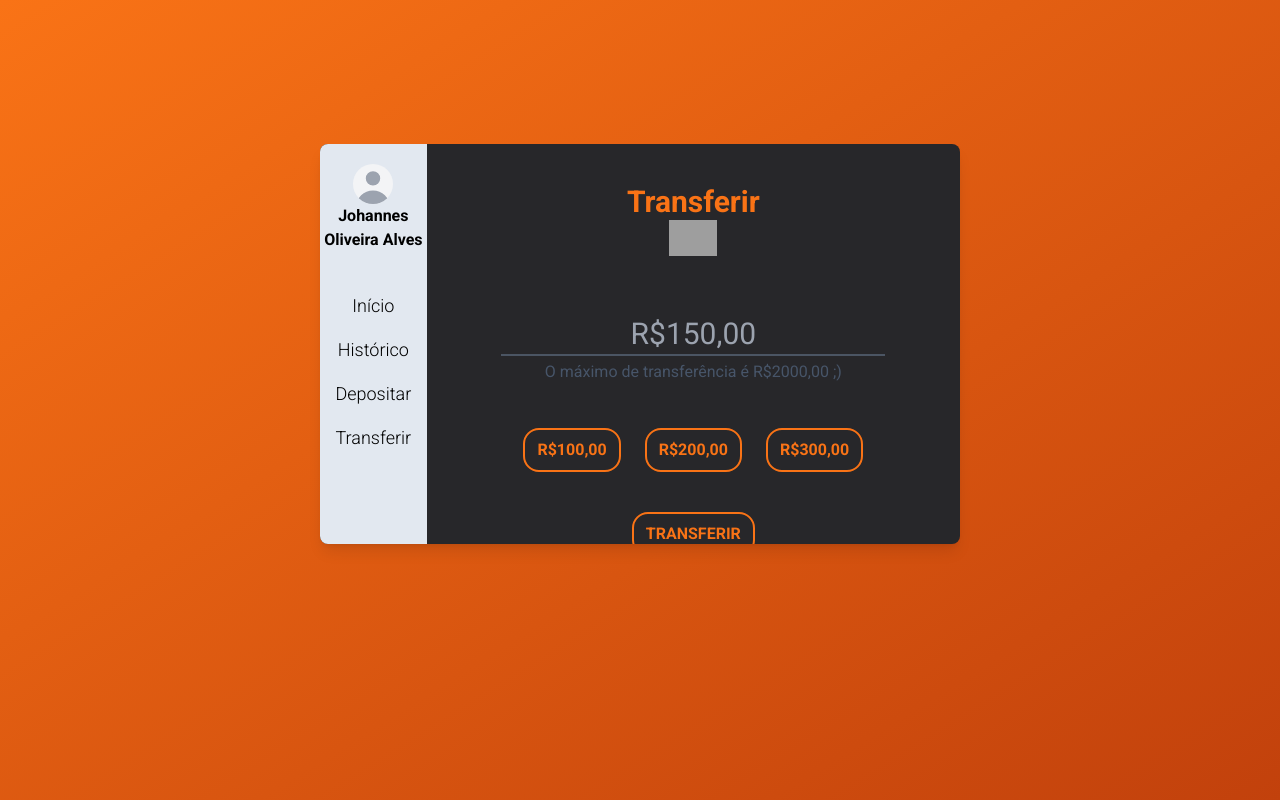
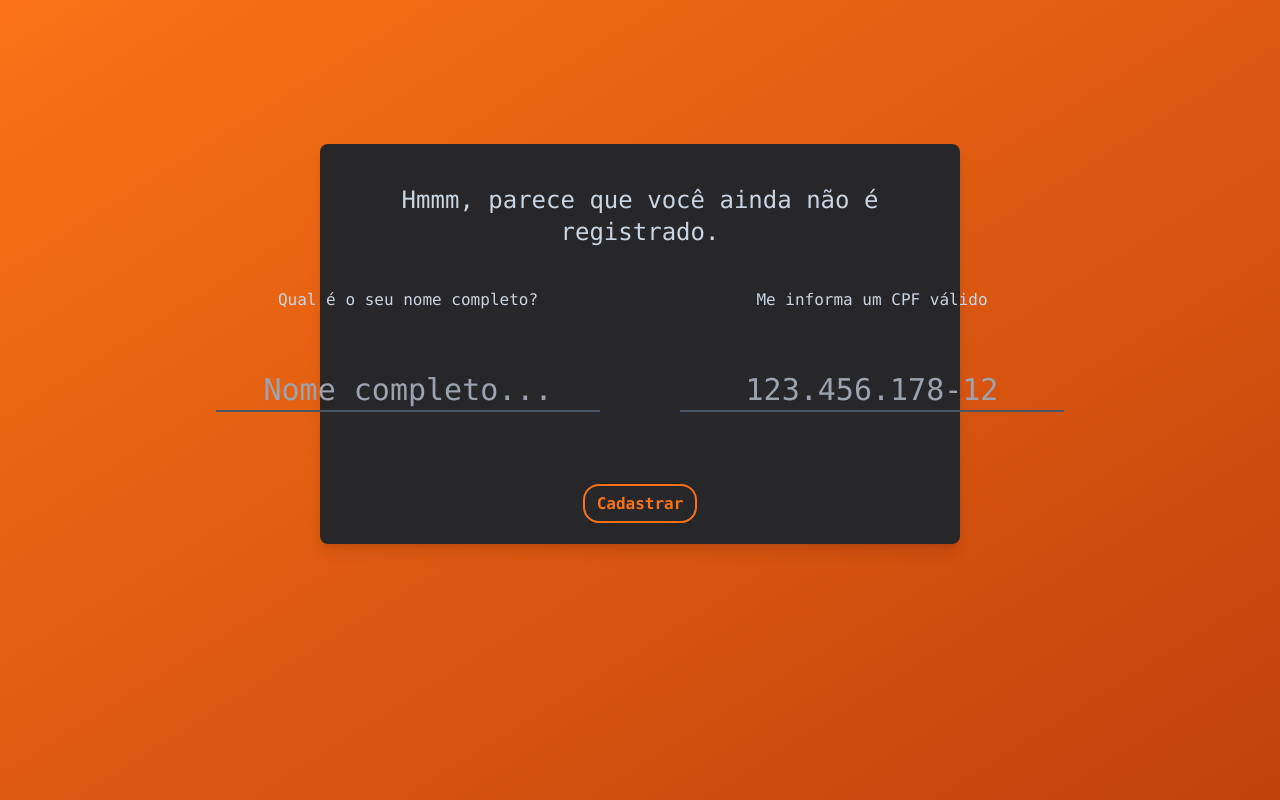
Before and after one commit to JohannesAlves/Bank-Study, a React (Vite) app in the folder web/: page / in a window 1280 px wide. Built offline with nearby package versions, Linux system fonts and the light colour scheme; grey boxes are pictures that could not be loaded.

Commit message:
feat: signup page.

```diff
--- a/web/src/App.tsx
+++ b/web/src/App.tsx
@@ -1,11 +1,12 @@
 import Main from "./pages/Main";
 import Profile from "./pages/Profile";
+import { Signup } from "./pages/Signup";
 
 function App() {
     return (
         <div className="overflow-auto bg-gradient-to-br from-orange-500 to-orange-700 w-screen h-screen fixed font-mono">
             <div className="bg-zinc-800  h-full lg:h-2/4  w-2/3 lg:w-2/4 mx-auto mt-36  rounded-lg shadow-lg">
-                <Profile />
+                <Signup />
             </div>
         </div>
     );
--- /dev/null
+++ b/web/src/pages/Signup.tsx
@@ -0,0 +1,38 @@
+import { useState } from "react";
+import { Button } from "../components/atoms/Button";
+import Input from "../components/atoms/Input";
+import { maskCPF } from "../utils/maskCPF";
+
+export function Signup() {
+    const [value, setValue] = useState("");
+
+    function handleChangeMask(event: React.FormEvent<HTMLInputElement>) {
+        const { value } = event.currentTarget;
+
+        setValue(maskCPF(value));
+    }
+
+    return (
+        <>
+            <div className="flex flex-col text-center text-slate-300  w-full h-full">
+                <h2 className="text-2xl font-mono mt-10">Hmmm, parece que você ainda não é registrado.</h2>
+
+                <div className="flex flex-row  justify-center space-x-20 mt-10">
+                    <div>
+                        <h2>Qual é o seu nome completo?</h2>
+                        <Input placeholder="Nome completo..." />
+                    </div>
+
+                    <div>
+                        <h2>Me informa um CPF válido</h2>
+                        <Input placeholder="123.456.178-12" handleOnChange={handleChangeMask} value={value} />
+                    </div>
+                </div>
+
+                <div className="mt-20">
+                    <Button btnText="Cadastrar" />
+                </div>
+            </div>
+        </>
+    );
+}
```
